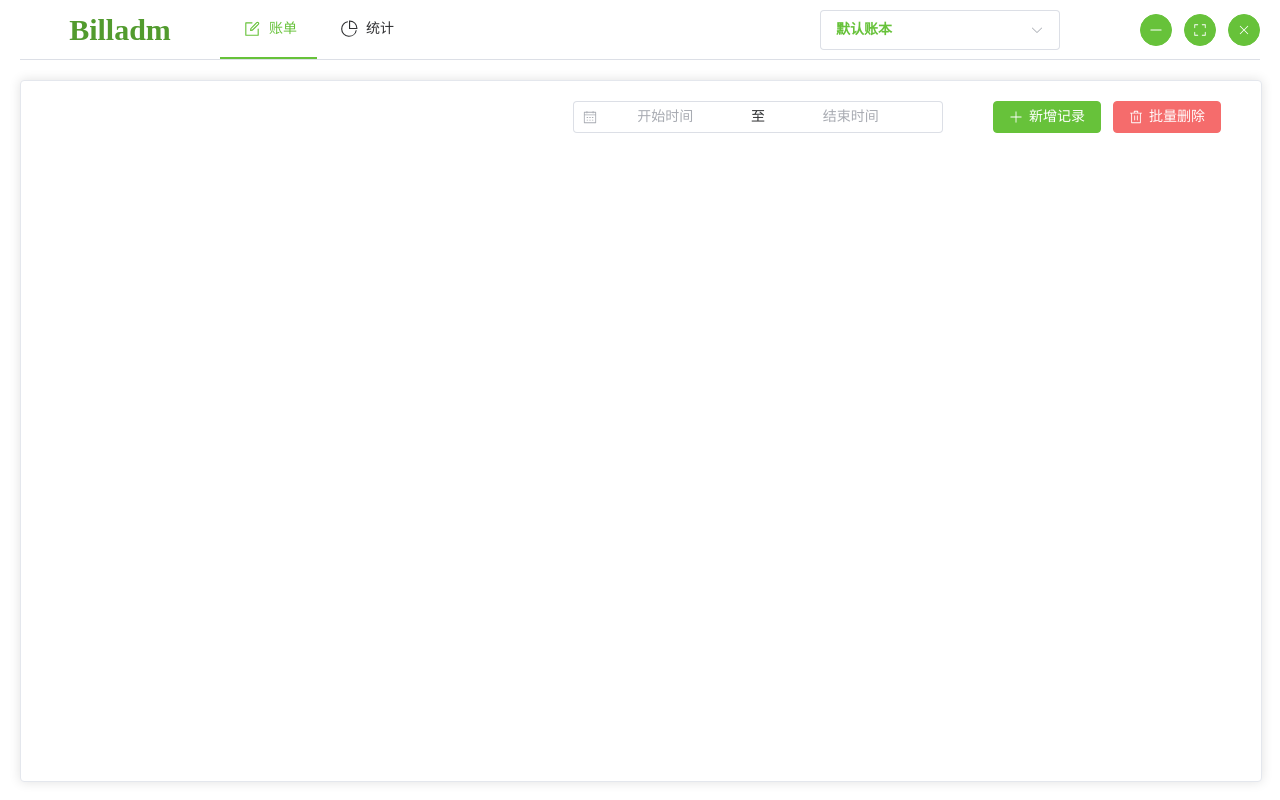
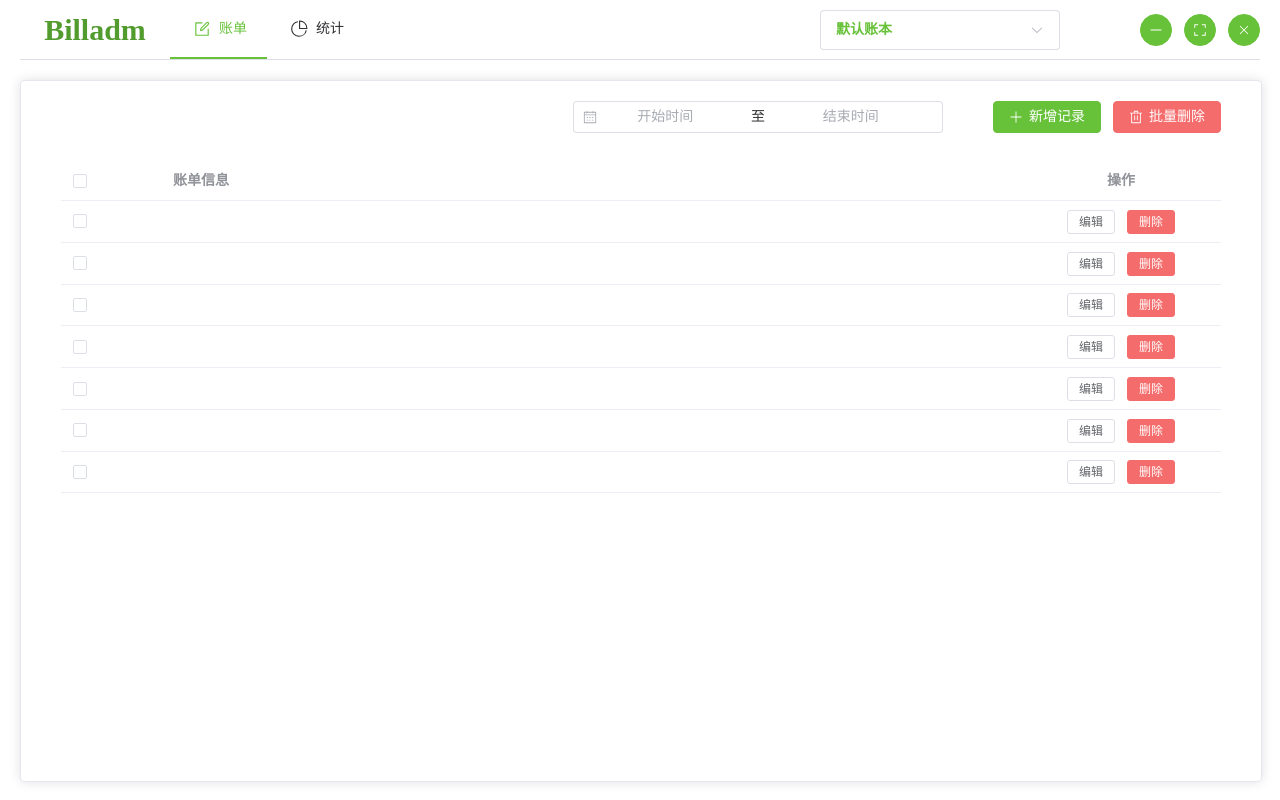
Before and after one commit to DaoiestFire/billadm, a Vue app: page / in a window 1280 px wide. Built offline with nearby package versions, Linux system fonts and the light colour scheme.

Commit message:
BillTable

```diff
--- a/src/components/BillDisplay.vue
+++ b/src/components/BillDisplay.vue
@@ -1,5 +1,6 @@
 <script setup>
 import { ref } from 'vue';
+import BillTable from './BillTable.vue';
 
 const timerange = ref('')
 const shortcuts = [
@@ -47,7 +48,7 @@ const shortcuts = [
             </div>
         </el-header>
         <el-main>
-
+            <BillTable />
         </el-main>
     </el-container>
 </template>
--- /dev/null
+++ b/src/components/BillTable.vue
@@ -0,0 +1,63 @@
+<template>
+    <el-table :data="tableData" style="width: 100%" @selection-change="handleSelectionChange">
+        <el-table-column type="selection" width="100px" />
+        <el-table-column label="账单信息" />
+        <el-table-column label="操作" width="200px" align="center">
+            <template #default="scope">
+                <el-button size="small" @click="handleEdit(scope.$index, scope.row)">
+                    编辑
+                </el-button>
+                <el-button size="small" type="danger" @click="handleDelete(scope.$index, scope.row)">
+                    删除
+                </el-button>
+            </template>
+        </el-table-column>
+    </el-table>
+</template>
+
+<script setup>
+import { ref } from 'vue'
+
+const multipleSelection = ref([])
+const handleSelectionChange = (val) => {
+    multipleSelection.value = val
+}
+
+const tableData = [
+    {
+        date: '2016-05-03',
+        name: 'Tom',
+        address: 'No. 189, Grove St, Los Angeles',
+    },
+    {
+        date: '2016-05-02',
+        name: 'Tom',
+        address: 'No. 189, Grove St, Los Angeles',
+    },
+    {
+        date: '2016-05-04',
+        name: 'Tom',
+        address: 'No. 189, Grove St, Los Angeles',
+    },
+    {
+        date: '2016-05-01',
+        name: 'Tom',
+        address: 'No. 189, Grove St, Los Angeles',
+    },
+    {
+        date: '2016-05-08',
+        name: 'Tom',
+        address: 'No. 189, Grove St, Los Angeles',
+    },
+    {
+        date: '2016-05-06',
+        name: 'Tom',
+        address: 'No. 189, Grove St, Los Angeles',
+    },
+    {
+        date: '2016-05-07',
+        name: 'Tom',
+        address: 'No. 189, Grove St, Los Angeles',
+    },
+]
+</script>
--- a/src/components/Header.vue
+++ b/src/components/Header.vue
@@ -60,7 +60,7 @@ const selectedBillBook = ref("default")
 
 <style scoped>
 .logo {
-    width: 200px;
+    width: 150px;
     position: relative;
     -webkit-app-region: drag;
 }
```
